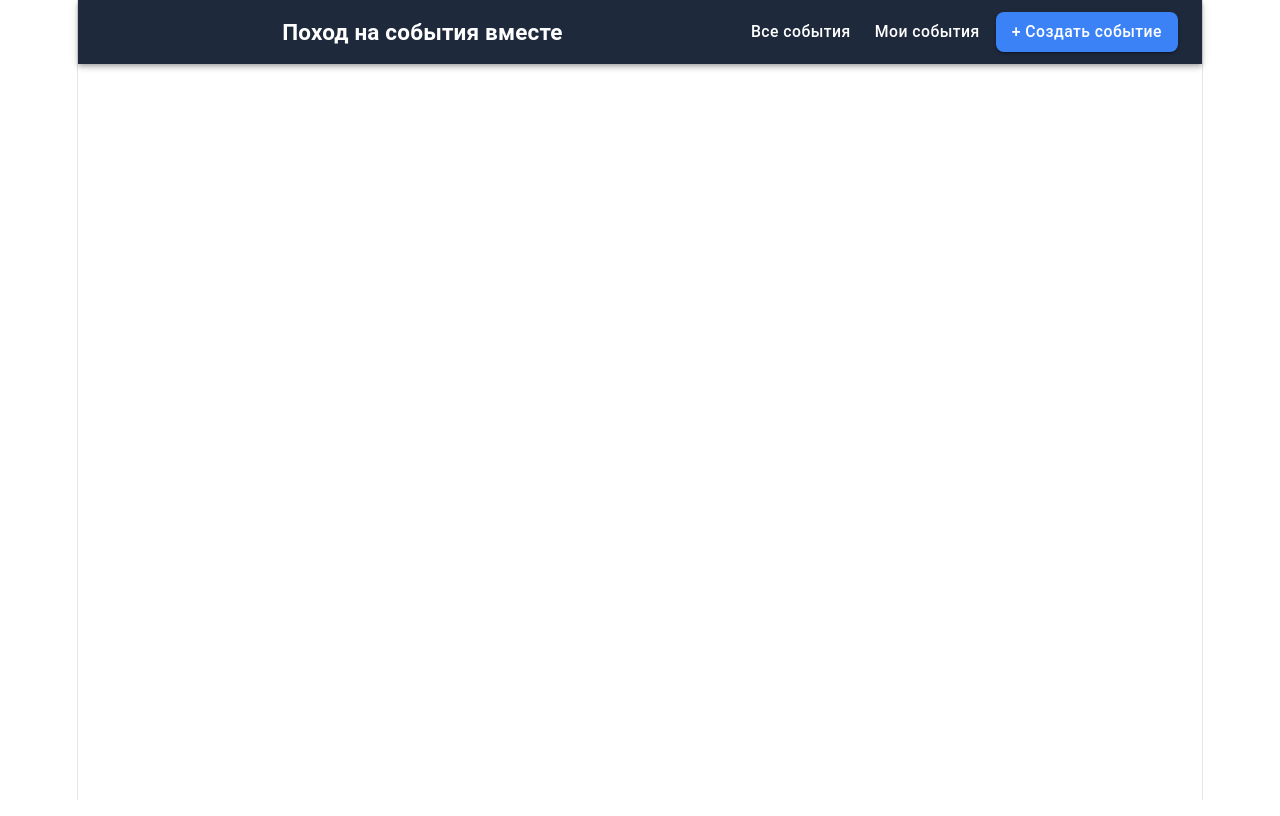
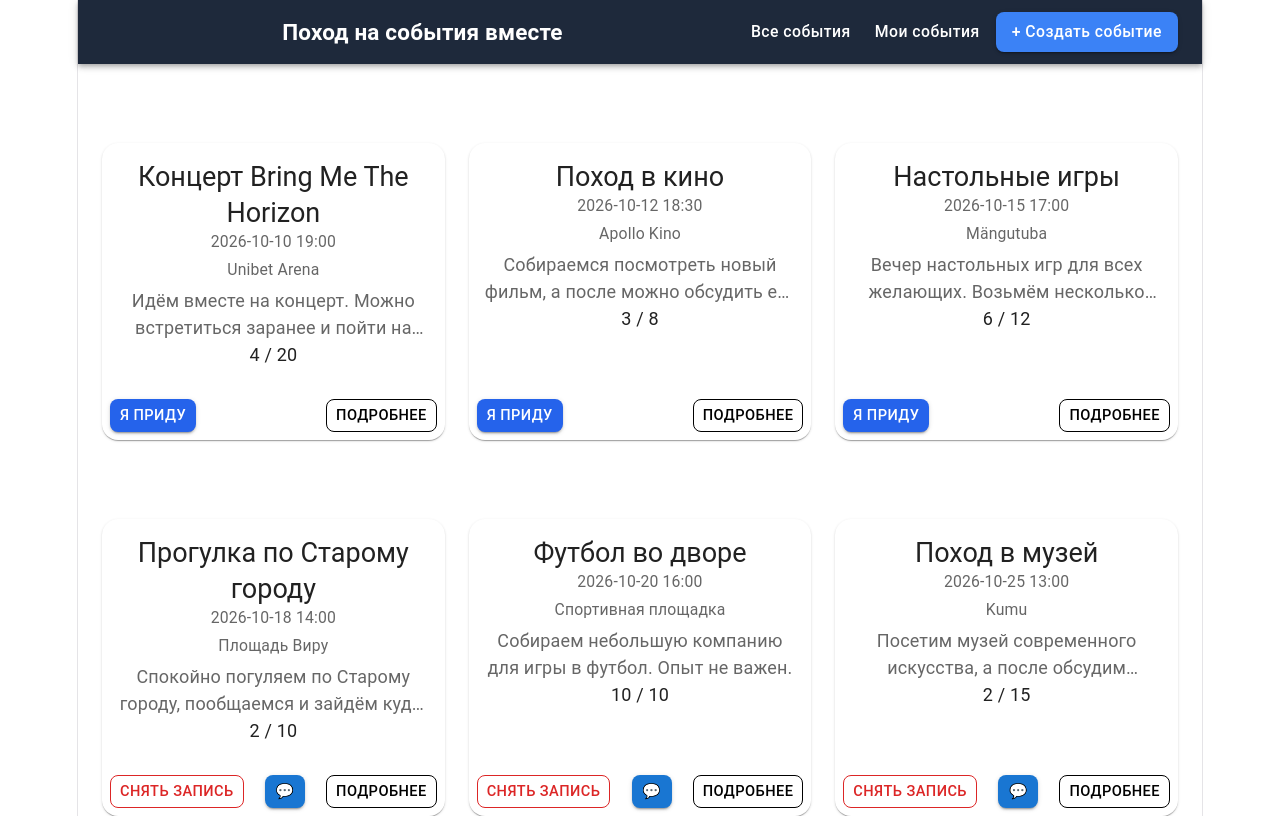
Before and after one commit to remakeK/common-meetings, a React (Vite) app in the folder frontend/: page / in a window 1280 px wide. Built offline with nearby package versions, Linux system fonts and the light colour scheme.

Commit message:
Добавлена главная страница

```diff
--- a/frontend/src/pages/CreateEventPage.tsx
+++ b/frontend/src/pages/CreateEventPage.tsx
@@ -32,8 +32,8 @@ function CreateEventPage() {
     }
     return (
         <Container maxWidth="sm">
-            <Typography variant="h3" sx={{color: "white"}}>
-                Все события
+            <Typography variant="h4" sx={{color: "white", mt: 2, mb: 2}}>
+                Создание своего события
             </Typography>
             <form onSubmit={handleSubmit}>
                 <Stack spacing={2}>
--- a/frontend/src/pages/EventsPage.tsx
+++ b/frontend/src/pages/EventsPage.tsx
@@ -8,7 +8,7 @@ import { events } from "../data/mockData";
 function EventsPage() {
     return (
         <Container>
-            <Typography variant="h3" sx={{color: "white"}}>
+            <Typography variant="h4" sx={{color: "white", mt: 2, mb: 2}}>
                 Все события
             </Typography>
 
--- a/frontend/src/pages/HomePage.tsx
+++ b/frontend/src/pages/HomePage.tsx
@@ -1,4 +1,42 @@
+import Container from "@mui/material/Container";
+import Typography from "@mui/material/Typography";
+import Grid from "@mui/material/Grid";
+
+import { events } from "../data/mockData";
+import EventCardSmall from "../components/EventCards/EventCardSmall";
+import EventCardJoined from "../components/EventCards/EventCardJoined";
+
 function HomePage(){
-    return <h1></h1>;
+    const nearestEvents = events.slice(0, 3);
+    const myEvents = events.slice(3,6);
+
+    return (
+        <Container>
+            <Typography variant="h4" sx={{color: "white", mt: 2, mb: 2}}>
+                Ближайшие события
+            </Typography>
+
+            <Grid container spacing={3}>
+                {nearestEvents.map(event => (
+                    <Grid
+                    key={event.id}
+                    size={{ xs: 12, sm: 6, md: 4}}>
+                        <EventCardSmall event={event}/>
+                        </Grid>))}
+            </Grid>
+
+            <Typography variant="h4" sx={{color: "white", mt: 2, mb: 2}}>
+                Мои события
+            </Typography>
+
+            <Grid container spacing={3}>
+                {myEvents.map(event =>(
+                    <Grid key={event.id} size={{ xs: 12, sm: 6, md: 4}}>
+                        <EventCardJoined event={event}/>
+                        </Grid>
+                ))}
+            </Grid>
+        </Container>
+    );
 }
 export default HomePage;
--- a/frontend/src/pages/MyEventsPage.tsx
+++ b/frontend/src/pages/MyEventsPage.tsx
@@ -9,7 +9,7 @@ import { events } from "../data/mockData";
 function MyEventsPage() {
     return (
         <Container>
-            <Typography variant="h3" sx={{color: "white"}}>
+            <Typography variant="h4" sx={{color: "white", mt: 2, mb: 2}}>
                 Мои события
             </Typography>
 
```
